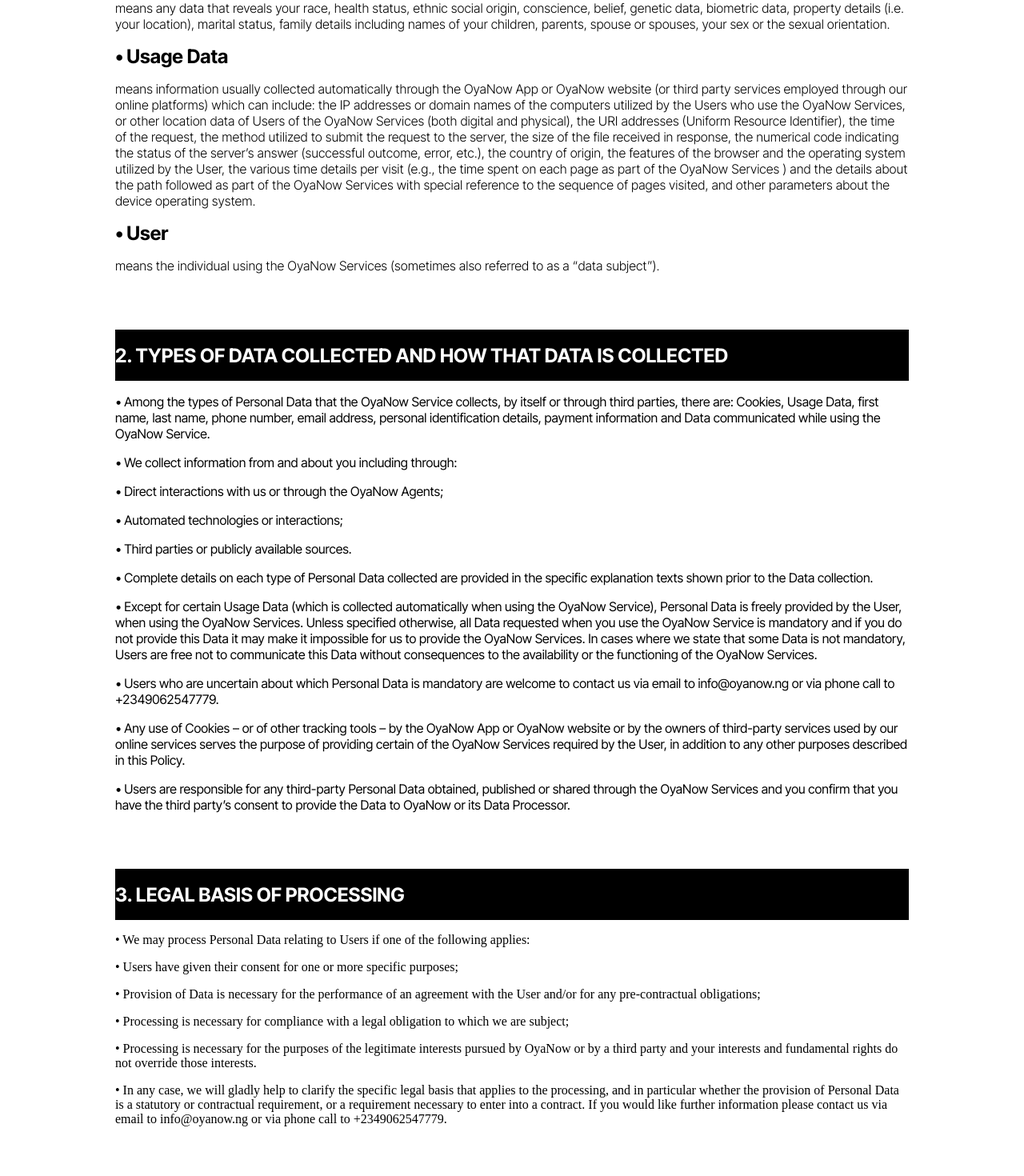
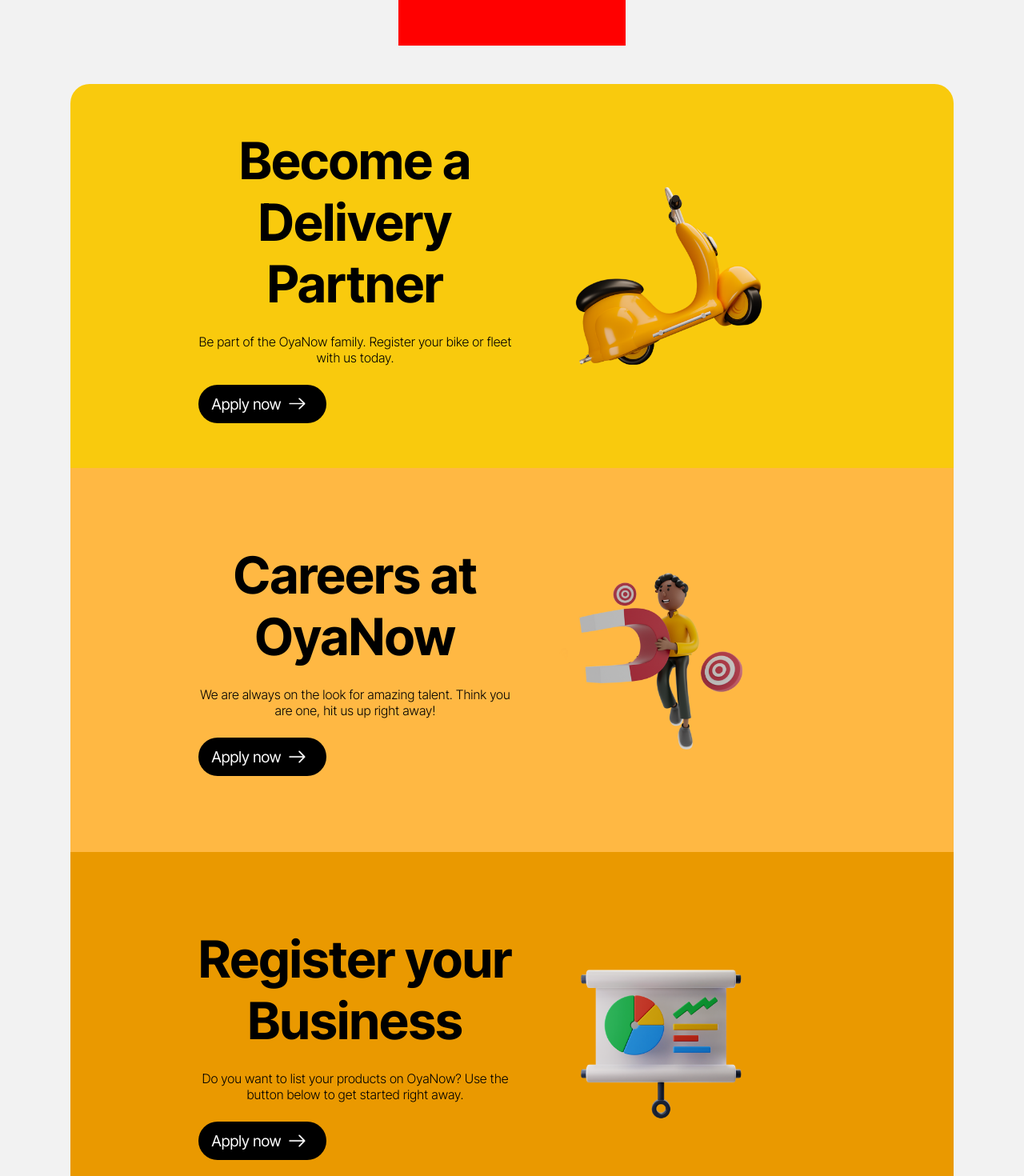
Before and after one commit to idibiatech/oyanowv2, a React (Vite) app: page / in a window 1280 px wide. Shown: the part 1200-2670 px from the top of the page at 80% size. Built offline with nearby package versions, Linux system fonts and the light colour scheme.

Commit message:
slight animations with framer... testing

```diff
--- a/package.json
+++ b/package.json
@@ -10,6 +10,7 @@
     "preview": "vite preview"
   },
   "dependencies": {
+    "framer-motion": "^10.16.5",
     "react": "^18.2.0",
     "react-dom": "^18.2.0"
   },
--- /dev/null
+++ b/src/Animations.js
@@ -0,0 +1,15 @@
+export const popInAnimation = {
+	initial: {
+		opacity: 0,
+		y: 100,
+	},
+	animate: {
+		opacity: 1,
+		y: 0,
+		transition: {
+			ease: "backInOut",
+			delay: 0.1,
+			duration: 1,
+		},
+	},
+};
--- a/src/App.css
+++ b/src/App.css
@@ -8,6 +8,7 @@
 	margin: 0;
 	padding: 0;
 	box-sizing: border-box;
+	/* outline: 3px solid purple; */
 }
 li,
 a {
--- a/src/App.jsx
+++ b/src/App.jsx
@@ -3,10 +3,10 @@
 import AboutPage from "./pages/AboutPage";
 import ContactPage from "./pages/ContactPage";
 import Faq from "./pages/Faq";
-import Terms from "./pages/Terms";
+import Terms from "./pages/terms";
 import Privacy from "./pages/Privacy";
 function App() {
-	return <Terms />;
+	return <HomePage />;
 }
 
 export default App;
--- a/src/components/Hero/Hero.jsx
+++ b/src/components/Hero/Hero.jsx
@@ -1,6 +1,7 @@
 import herobike from "../../assets/images/herobike.png";
 import applebutton from "../../assets/icons/Button apple.png";
 import googlebutton from "../../assets/icons/Button google.png";
+import { motion } from "framer-motion";
 
 const Hero = () => {
 	return (
@@ -37,13 +38,26 @@
 					</div>
 				</div>
 			</div>
-			<div class="right-hero-container hero-box">
+			<motion.div
+				initial={{
+					scale: 0.6,
+				}}
+				animate={{
+					scale: 1,
+				}}
+				transition={{
+					duration: 1,
+
+					ease: "backInOut",
+				}}
+				class="right-hero-container hero-box"
+			>
 				<img
 					class="section-images"
 					src={herobike}
 					alt="image of a delivery bike"
 				/>
-			</div>
+			</motion.div>
 		</div>
 	);
 };
--- a/src/components/Sections/SectionTwo.jsx
+++ b/src/components/Sections/SectionTwo.jsx
@@ -2,6 +2,9 @@
 import oyabike from "../../assets/images/ojabike.webp.png";
 import manMagnet from "../../assets/images/manmagnet.png";
 import chart from "../../assets/images/chart.png";
+import { motion } from "framer-motion";
+import { popInAnimation } from "../../Animations";
+
 const SectionTwo = () => {
 	return (
 		<section class="section-two">
@@ -26,9 +29,19 @@
 						</a>
 					</div>
 				</div>
-				<div class="two-box-right two-box">
-					<img class="section-images" src={oyabike} alt="bike icon" />
-				</div>
+				<motion.div class="two-box-right two-box">
+					<motion.img
+						variants={popInAnimation}
+						initial="initial"
+						whileInView="animate"
+						viewport={{
+							once: true,
+						}}
+						class="section-images"
+						src={oyabike}
+						alt="bike icon"
+					/>
+				</motion.div>
 			</div>
 
 			<div class="section-two-container two">
@@ -46,7 +59,17 @@
 					</div>
 				</div>
 				<div class="two-box-right two-box">
-					<img class="section-images" src={manMagnet} alt="" />
+					<motion.img
+						variants={popInAnimation}
+						initial="initial"
+						whileInView="animate"
+						viewport={{
+							once: true,
+						}}
+						class="section-images"
+						src={manMagnet}
+						alt=""
+					/>
 				</div>
 			</div>
 
@@ -65,7 +88,17 @@
 					</div>
 				</div>
 				<div class="two-box-right two-box">
-					<img class="section-images" src={chart} alt="" />
+					<motion.img
+						variants={popInAnimation}
+						initial="initial"
+						whileInView="animate"
+						viewport={{
+							once: true,
+						}}
+						class="section-images"
+						src={chart}
+						alt=""
+					/>
 				</div>
 			</div>
 		</section>
```
Also changed, not shown: 1 other file (tests, documents, lock files or other folders).
